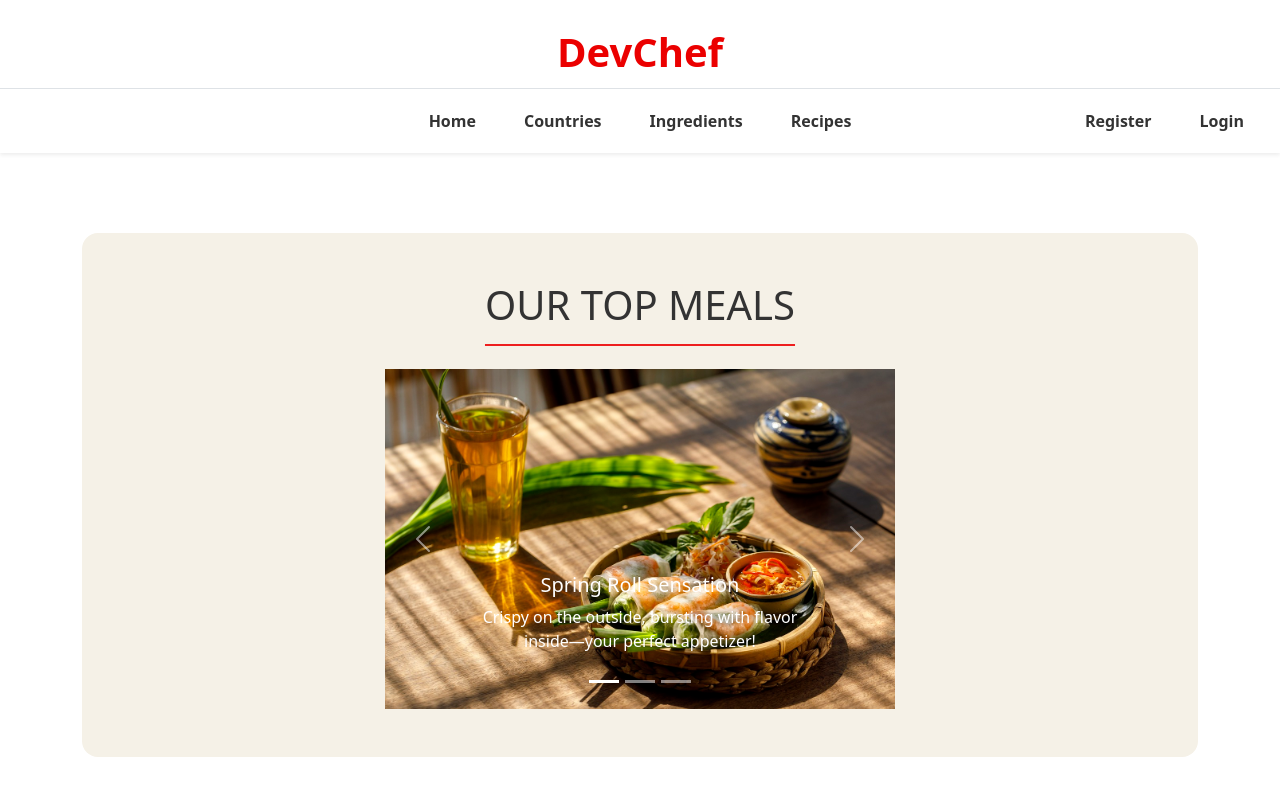
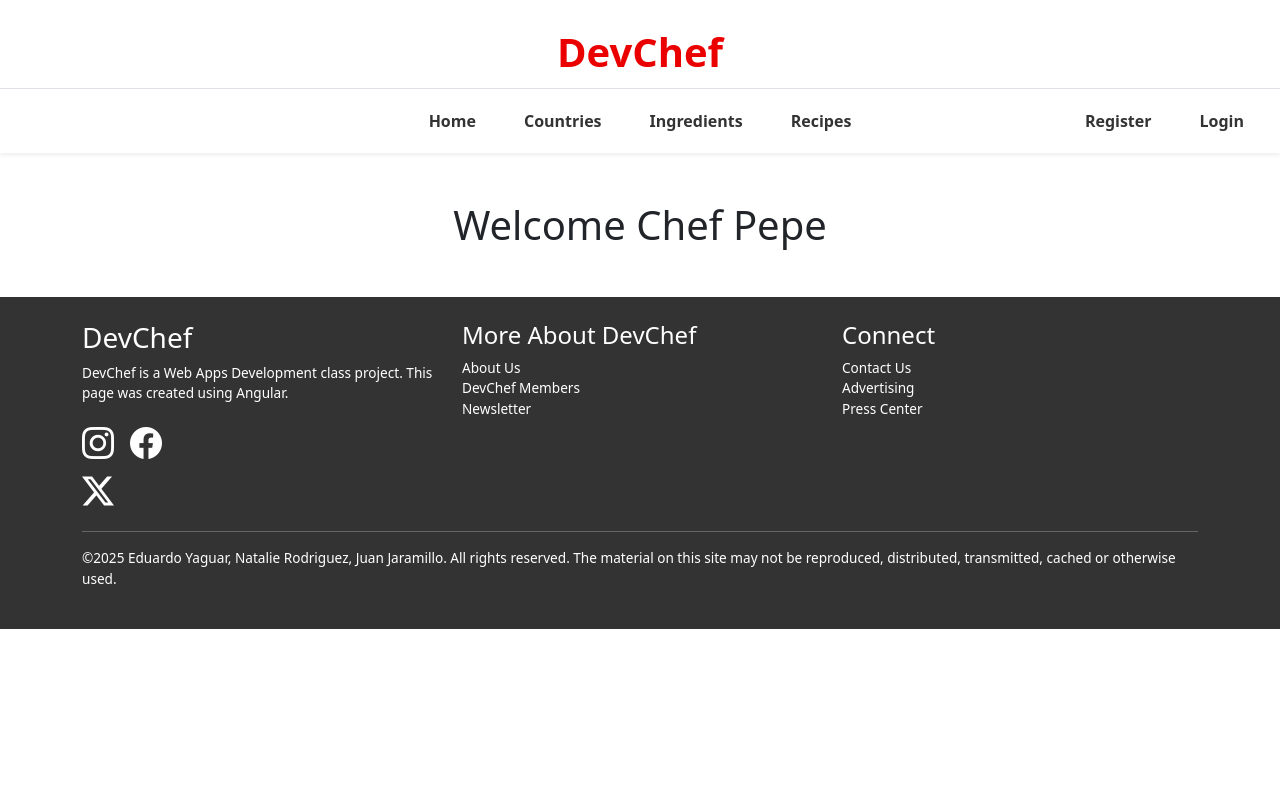
Before and after one commit to natrodriguez1/proyectoAppsWeb, an Angular app in the folder clienteRecipes/: page /register-recipie in a window 1280 px wide. Before the commit this address led to /home. Shown: the top 800 px of the page. Built offline with nearby package versions, Linux system fonts and the light colour scheme; no server answers.

Commit message:
Create register-recipe and update routes for test

```diff
--- a/clienteRecipes/src/app/app.routes.ts
+++ b/clienteRecipes/src/app/app.routes.ts
@@ -54,6 +54,10 @@ export const routes: Routes = [
     loadComponent:()=>import('./auth/pages/login/login.component'),
   },
   {
+    path:'register-recipie',
+    loadComponent:()=>import('./register-recipe/pages/register-recipe/register-recipe.component'),
+  },
+  {
     path: '**',
     redirectTo: 'home',
   }
--- /dev/null
+++ b/clienteRecipes/src/app/register-recipe/pages/register-recipe/register-recipe.component.html
@@ -0,0 +1,7 @@
+<app-navbar></app-navbar>
+
+<h1 class="text-center">Welcome Chef Pepe</h1>
+
+
+
+<app-footer></app-footer>
--- /dev/null
+++ b/clienteRecipes/src/app/register-recipe/pages/register-recipe/register-recipe.component.ts
@@ -0,0 +1,11 @@
+import { ChangeDetectionStrategy, Component } from '@angular/core';
+import { NavbarComponent } from "../../../shared/components/navbar/navbar.component";
+import { FooterComponent } from "../../../shared/components/footer/footer.component";
+
+@Component({
+  selector: 'app-register-recipe',
+  imports: [NavbarComponent, FooterComponent],
+  templateUrl: './register-recipe.component.html',
+  changeDetection: ChangeDetectionStrategy.OnPush,
+})
+export default class RegisterRecipeComponent { }
```
